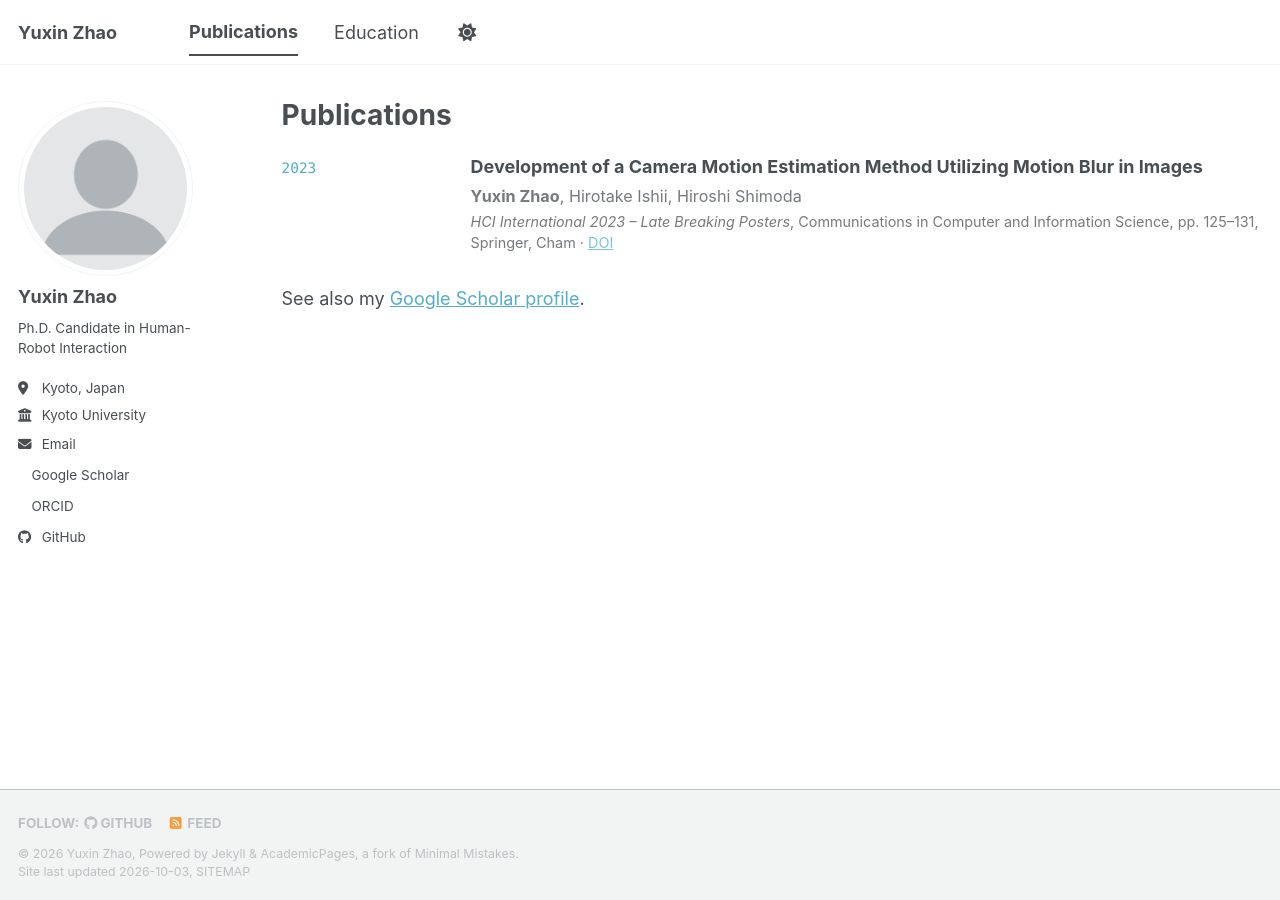
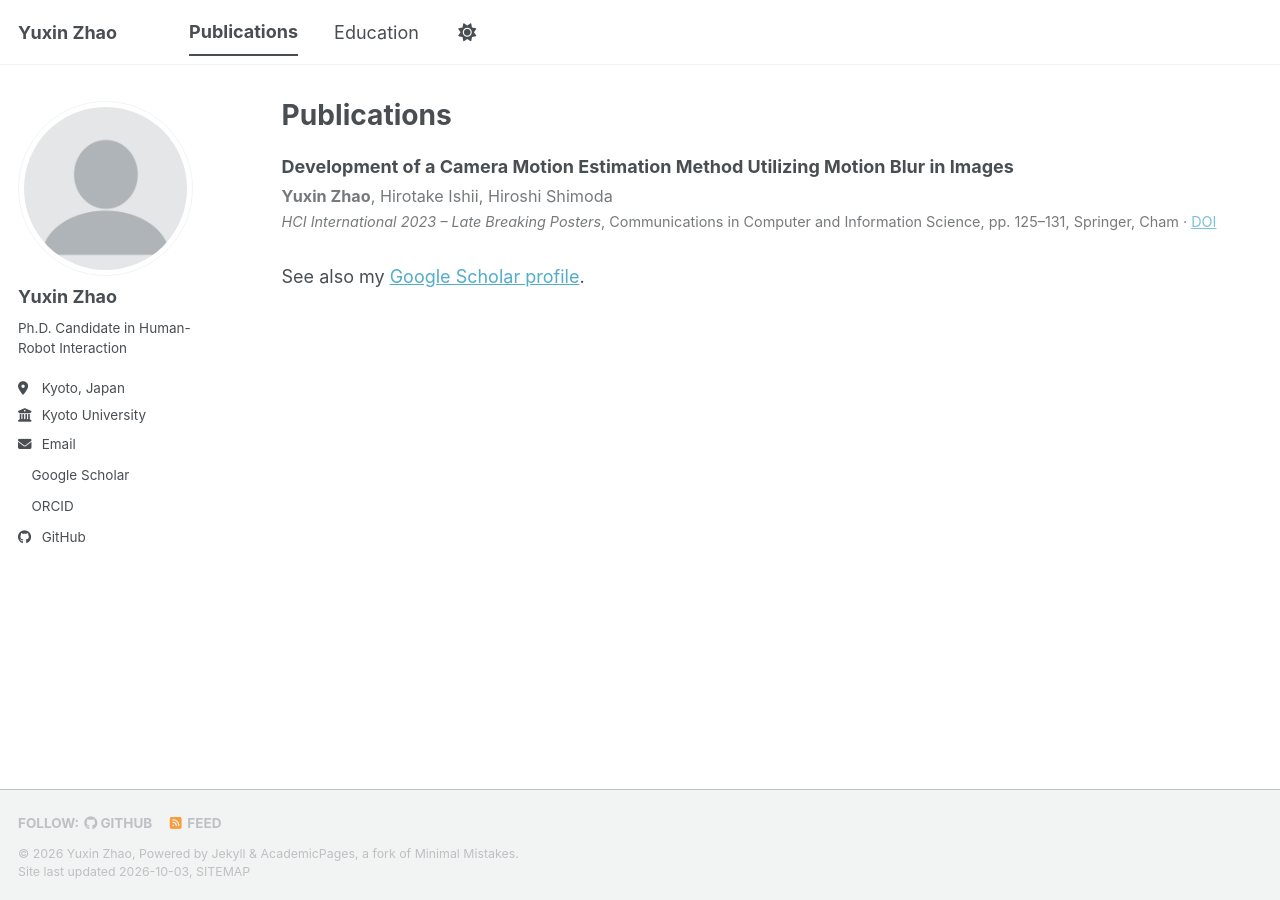
Before and after one commit to ZhaoYuxin9/ZhaoYuxin9.github.io, a Jekyll site: the page built from _pages/publications.md, in a window 1280 px wide. Built offline with Jekyll 4.4.1, drawn with Linux system fonts in a browser that asks for light colours; a style sheet for code colours, icons or effects is not loaded.

Commit message:
Drop year column from Publications
Co-Authored-By: Claude Opus 5.5 <noreply@anthropic.com>

```diff
--- a/_pages/publications.md
+++ b/_pages/publications.md
@@ -7,7 +7,6 @@ author_profile: true
 
 <div class="publications">
   <article>
-    <time>2023</time>
     <div>
       <h3>Development of a Camera Motion Estimation Method Utilizing Motion Blur in Images</h3>
       <p><strong>Yuxin Zhao</strong>, Hirotake Ishii, Hiroshi Shimoda</p>
--- a/_sass/layout/_education.scss
+++ b/_sass/layout/_education.scss
@@ -45,3 +45,8 @@
     }
   }
 }
+
+/* Publications have no year column */
+.publications article {
+  grid-template-columns: 1fr;
+}
```
